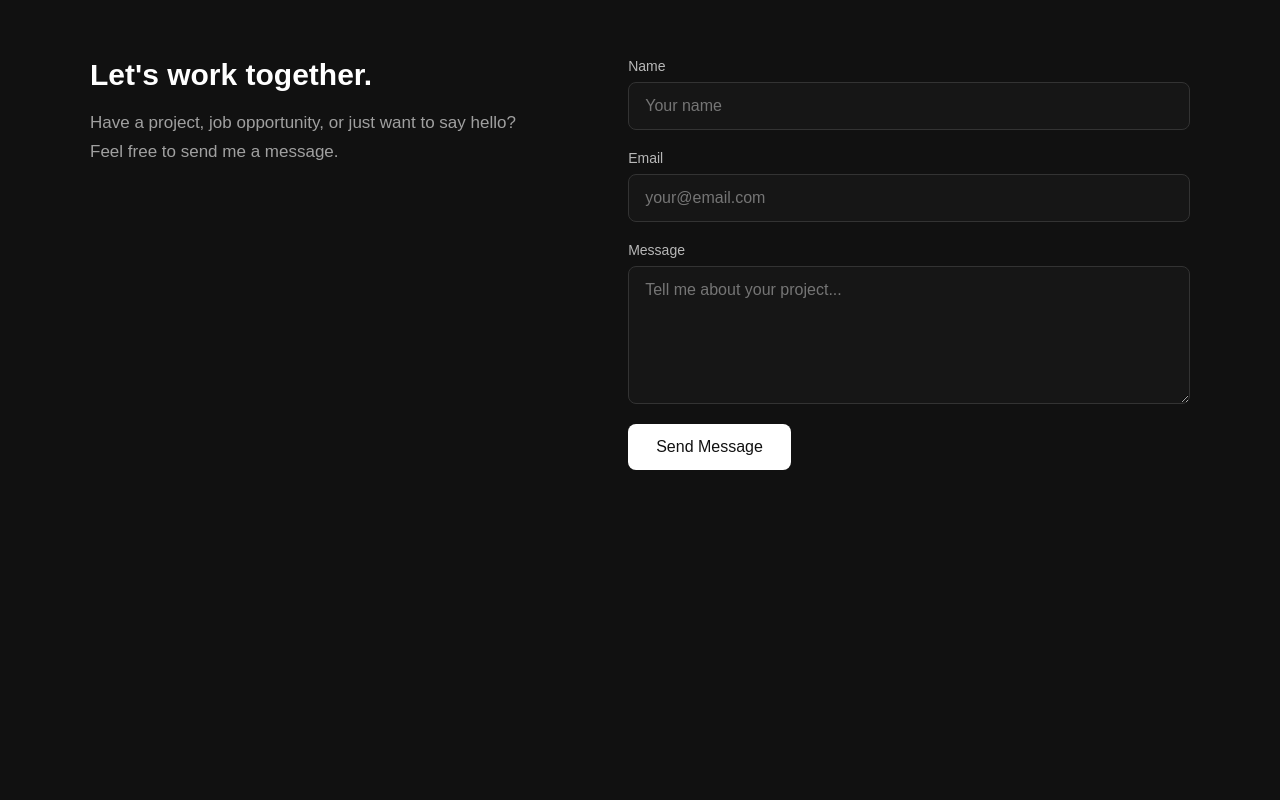
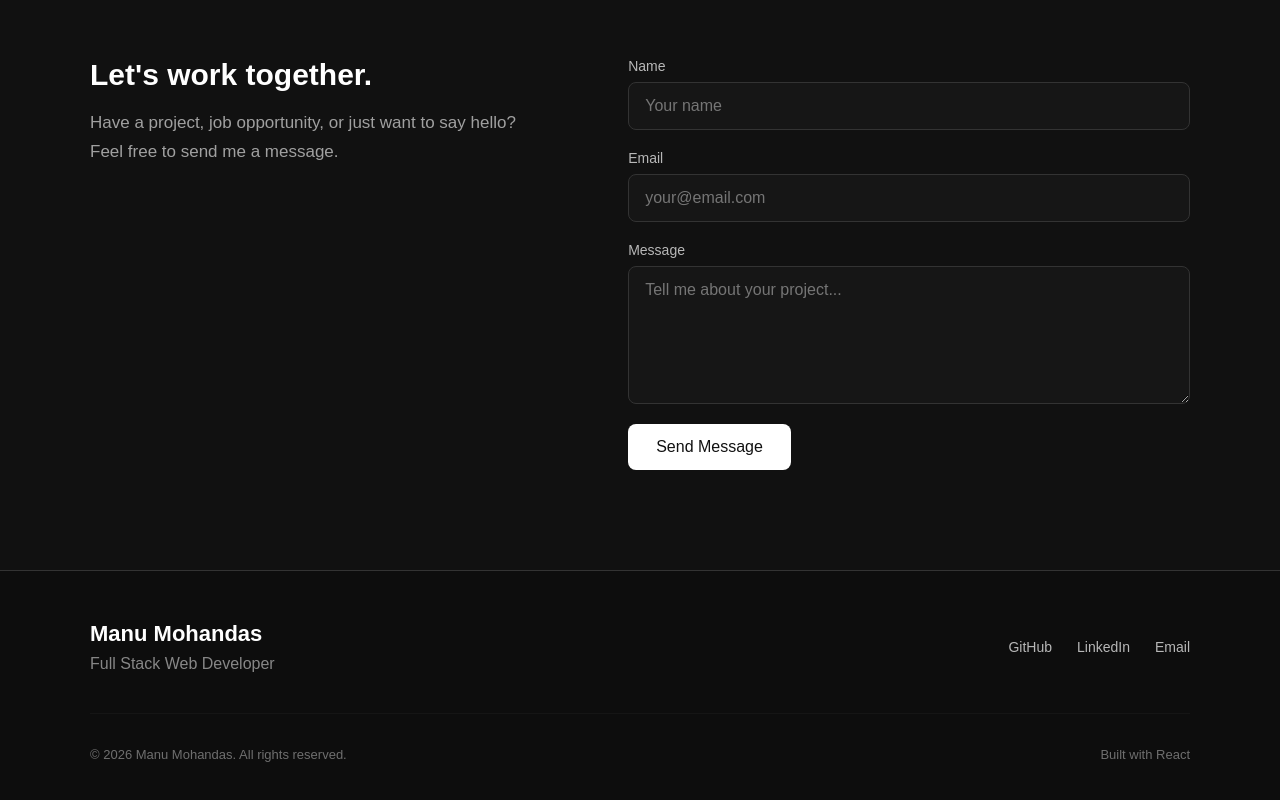
Before and after one commit to manumohan5665-prog/manu-portfolio, a React (Vite) app: page / in a window 1280 px wide. Shown: the part 4473-5273 px from the top of the page. Before the commit the page ends 5043 px from the top, so only its background shows below. Built offline with nearby package versions, Linux system fonts and the light colour scheme.

Commit message:
added footer section

```diff
--- a/src/App.css
+++ b/src/App.css
@@ -468,6 +468,62 @@ body {
   cursor: pointer;
 }
 
+/* Footer */
+
+.footer {
+  border-top: 1px solid #333;
+  padding: 50px 20px 25px;
+  background: #0d0d0d;
+}
+
+.footer-container {
+  max-width: 1100px;
+  margin: 0 auto;
+  display: flex;
+  justify-content: space-between;
+  align-items: center;
+  gap: 30px;
+}
+
+.footer-info h3 {
+  margin: 0 0 8px;
+  font-size: 22px;
+}
+
+.footer-info p {
+  margin: 0;
+  opacity: 0.5;
+}
+
+.footer-links {
+  display: flex;
+  gap: 25px;
+}
+
+.footer-links a {
+  color: white;
+  text-decoration: none;
+  font-size: 14px;
+  opacity: 0.7;
+  transition: 0.3s;
+}
+
+.footer-links a:hover {
+  opacity: 1;
+}
+
+.footer-bottom {
+  max-width: 1100px;
+  margin: 40px auto 0;
+  padding-top: 20px;
+  border-top: 1px solid #222;
+  display: flex;
+  justify-content: space-between;
+  gap: 20px;
+  font-size: 13px;
+  opacity: 0.4;
+}
+
 /* Mobile Menu Button */
 
 .menu-button {
@@ -605,7 +661,6 @@ body {
   .education-card {
     flex-direction: column;
     gap: 15px;
-
     padding: 22px;
   }
 
@@ -619,7 +674,6 @@ body {
 
   .contact-content {
     grid-template-columns: 1fr;
-
     gap: 40px;
   }
 
@@ -631,4 +685,19 @@ body {
     width: 100%;
   }
 
+  .footer-container {
+    flex-direction: column;
+    align-items: flex-start;
+  }
+
+  .footer-links {
+    flex-wrap: wrap;
+    gap: 15px;
+  }
+
+  .footer-bottom {
+    flex-direction: column;
+    gap: 5px;
+  }
+
 }
--- a/src/App.jsx
+++ b/src/App.jsx
@@ -6,6 +6,7 @@ import Experience from "./components/Experience"
 import Projects from "./components/Projects"
 import Education from "./components/Education"
 import Contact from "./components/Contact"
+import Footer from "./components/Footer"
 import "./App.css"
 
 function App() {
@@ -26,6 +27,8 @@ function App() {
        <Education />
 
        <Contact />
+
+       <Footer />
     </>
   )
 }
--- /dev/null
+++ b/src/components/Footer.jsx
@@ -0,0 +1,59 @@
+function Footer() {
+    return (
+        <footer className="footer">
+
+            <div className="footer-container">
+
+                <div className="footer-info">
+
+                    <h3>Manu Mohandas</h3>
+
+                    <p>
+                        Full Stack Web Developer
+                    </p>
+
+                </div>
+
+                <div className="footer-links">
+
+                    <a
+                        href="https://github.com/manumohan5665-prog"
+                        target="_blank"
+                        rel="noreferrer"
+                    >
+                        GitHub
+                    </a>
+
+                    <a
+                        href="https://linkedin.com/in/manu-mohandas-dev"
+                        target="_blank"
+                        rel="noreferrer"
+                    >
+                        LinkedIn
+                    </a>
+
+                    <a href="mailto:manumohan5665@gmail.com">
+                        Email
+                    </a>
+
+                </div>
+
+            </div>
+
+            <div className="footer-bottom">
+
+                <p>
+                    © 2026 Manu Mohandas. All rights reserved.
+                </p>
+
+                <p>
+                    Built with React
+                </p>
+
+            </div>
+
+        </footer>
+    )
+}
+
+export default Footer
```
